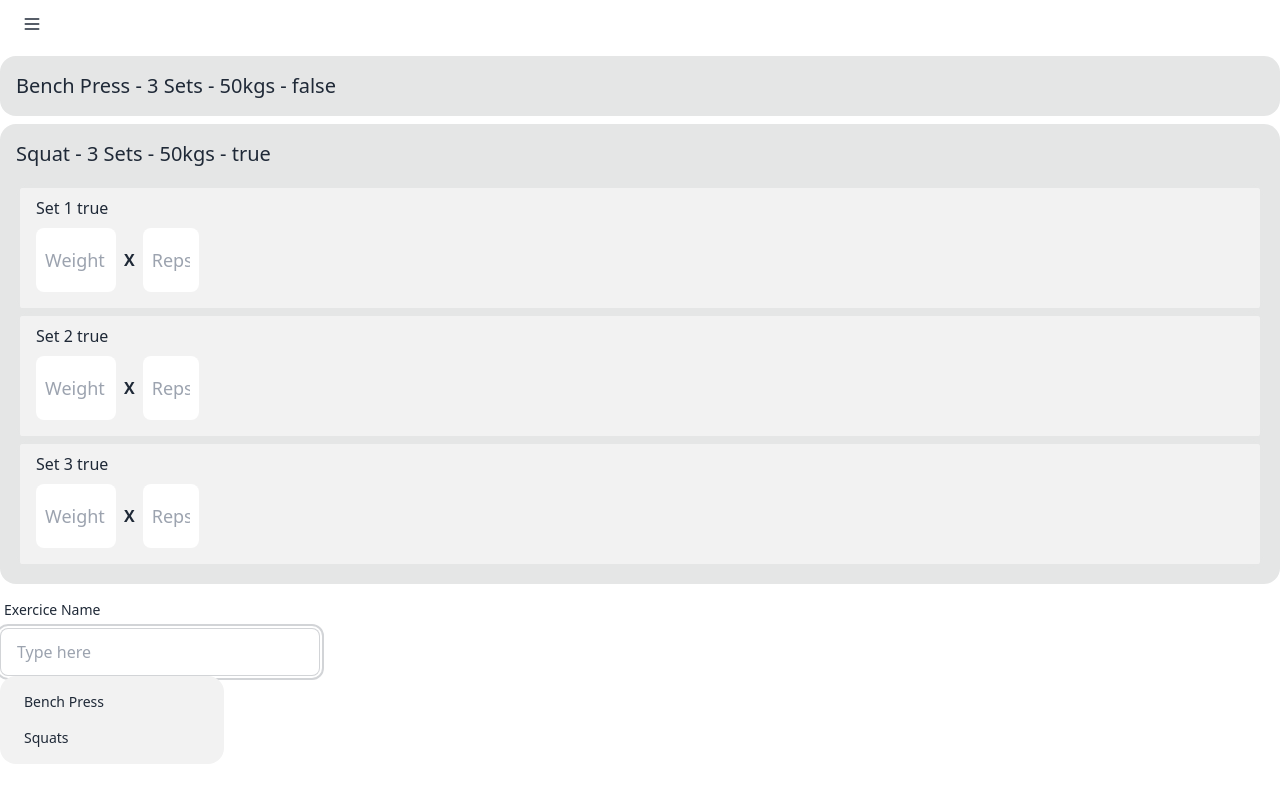
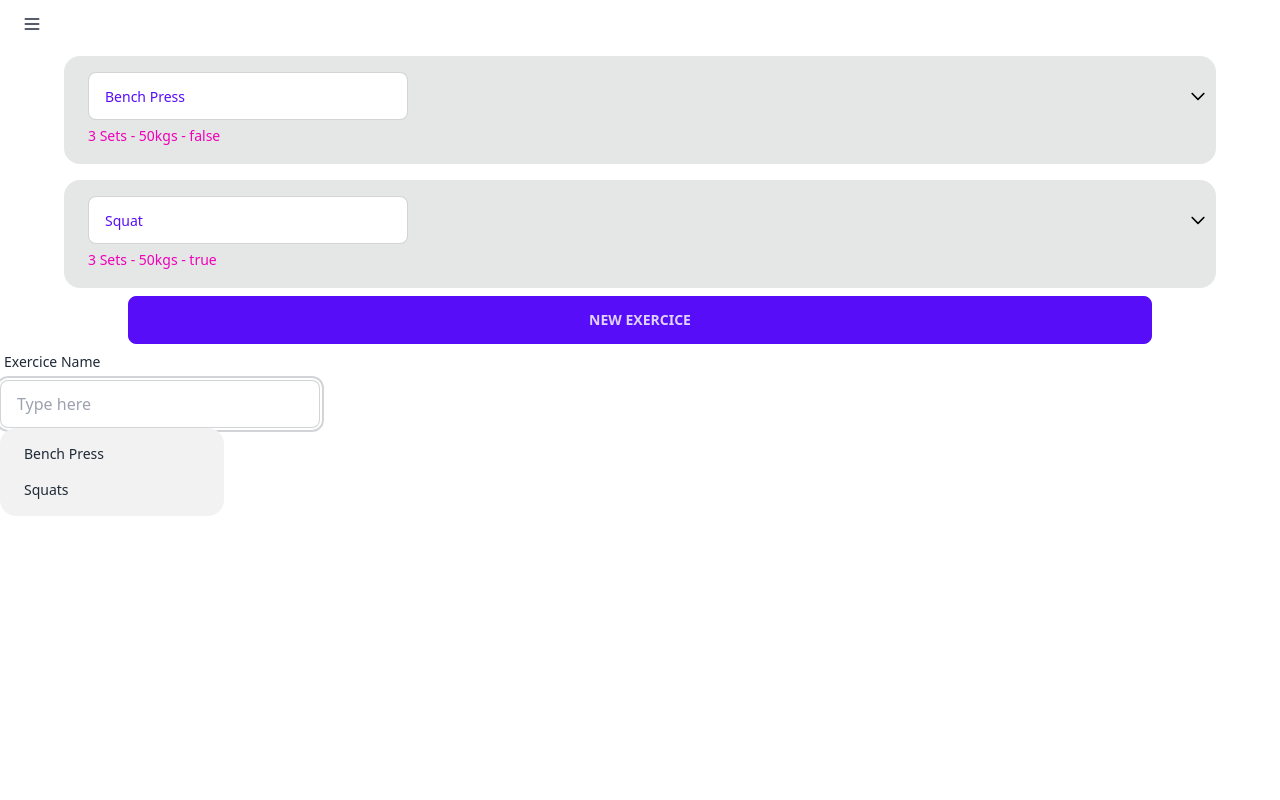
Before and after one commit to AronGomu/fitlogs, a Svelte app: page /Workout in a window 1280 px wide. Built offline with nearby package versions, Linux system fonts and the light colour scheme.

Commit message:
wasting time on svg, centering items

```diff
--- /dev/null
+++ b/src/lib/Icon.svelte
@@ -0,0 +1,31 @@
+<svg
+  class={$$props.class}
+  {focusable}
+  {width}
+  {height}
+  viewBox="0 0 {displayIcon['box']} {displayIcon['box']}">
+  {@html displayIcon['svg']}
+</svg>
+
+
+<script lang="ts">
+
+    export let name: string;
+    export let width: string = "1rem";
+    export let height: string = "1rem";
+    export let focusable: string = "false";
+
+
+    import DownChevron from './../assets/icons/down-chevron.svg';
+
+
+    let icons: {box: number, name: string, svg: string }[] = [
+        {box: 24, name: "down-chevron", svg: DownChevron}
+    ]
+
+    let displayIcon = icons.find((e) => e['name'] === name);
+
+    console.log(displayIcon);
+
+
+</script>
--- a/src/routes/Workout.svelte
+++ b/src/routes/Workout.svelte
@@ -1,14 +1,22 @@
+<div class="flex flex-col items-center">
     {#each eas as ea}
-<div class="collapse bg-base-300 my-2">
-  <input type="checkbox" checked={ea.isOpen}/>
-  <div class="collapse-title text-xl font-medium cursor-pointer">
-      {`${ea.name} - ${ea.sets.length} Sets - ${ea.getMaxWeight(weightMetric)}${getReducedStringMetric(weightMetric)} - ${ea.isOpen}`}
+    <div class="collapse bg-base-300 my-2 w-5/6 override-collapse w-full">
+      <!-- <input type="checkbox" checked={ea.isOpen}/>  -->
+      <div class="collapse-title text-xl font-medium cursor-pointer text-primary w-full mx-2 override-collapse-title">
+        <div class="flex flex-row justify-between w-full">
+          <input type="text" value="{ea.name}" placeholder="Exercice Name" class="input input-bordered input-md w-2/3 max-w-xs text-primary" />
+          <img src={DownChevron} alt="" srcset="" height="20" width="20">
+        </div>
+        <span class="text-secondary text-sm">{`${ea.sets.length} Sets - ${ea.getMaxWeight(weightMetric)}${getReducedStringMetric(weightMetric)} - ${ea.isOpen}`}</span>
       </div>
       <div class="collapse-content">
         <ExerciceForm exercice={ea.getExercice()}/>
       </div>
     </div>
     {/each}
+
+  <button class="btn btn-primary w-4/5" on:click={newExercice}>New Exercice</button>
+</div>
 
 <ExerciceMenu />
 
@@ -22,6 +30,10 @@
   import { getReducedStringMetric } from "../shared/functions/Utilitary";
   import { WeightMetrics } from "../shared/enum/WeightMetrics";
   import { Weight } from "../shared/class/Weight";
+  // import InlineSVG from 'svelte-inline-svg'
+
+  import DownChevron from './../assets/icons/down-chevron.svg';
+  import Icon from "../lib/Icon.svelte";
 
   let weightMetric: WeightMetrics;
   $: {
@@ -44,8 +56,23 @@
     ]
   })
 
+  function newExercice(): void {
+    eas.push(new ExerciceAccordeon("", [], true));
+    eas = eas;
+  }
+
   function toggleExerciceSetAccordeon(ea: ExerciceAccordeon) {
     ea.isOpen = !ea.isOpen;
     eas = eas;
   }
 </script>
+
+<style>
+  .override-collapse {
+    width: 90%;
+  }
+
+  .override-collapse-title {
+    padding: 1rem;
+  }
+</style>
```
Also changed, not shown: src/assets/icons/down-chevron.svg (added). Lines whose indentation alone changed are shown as unchanged.
